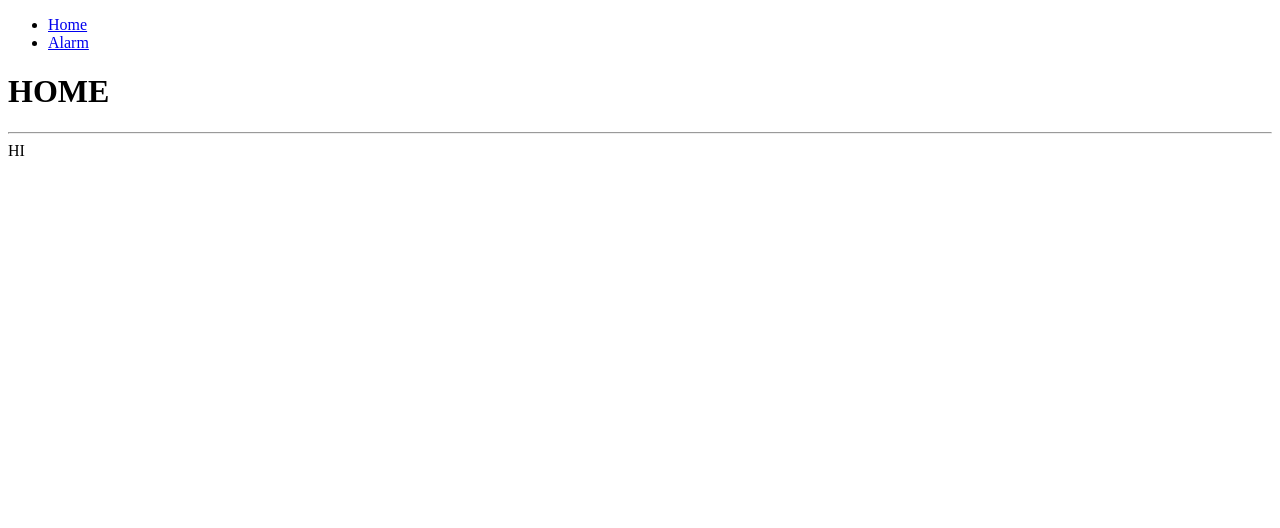
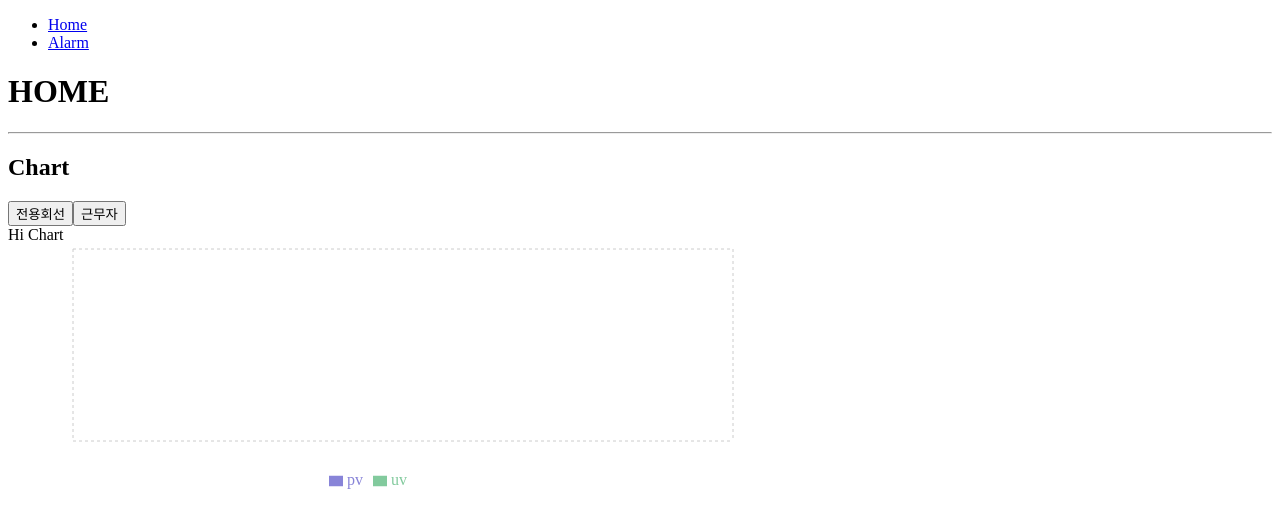
Before and after one commit to lazymonkey789/note-front, a React (Create React App) app: page / in a window 1280 px wide. Shown: the top 528 px of the page. Built offline with nearby package versions, Linux system fonts and the light colour scheme; no server answers.

Commit message:
차트 작성중

```diff
--- a/package.json
+++ b/package.json
@@ -11,6 +11,7 @@
     "react-dom": "^18.2.0",
     "react-router-dom": "^6.3.0",
     "react-scripts": "5.0.1",
+    "recharts": "^2.1.12",
     "web-vitals": "^2.1.4"
   },
   "scripts": {
--- /dev/null
+++ b/src/component/SetChart.js
@@ -0,0 +1,30 @@
+import {
+    BarChart,
+    CartesianGrid,
+    XAxis,
+    YAxis,
+    Tooltip,
+    Legend,
+    Bar,
+} from "recharts";
+
+const SetChart = () => {
+    return (
+        <div>
+            <>Hi Chart</>
+            <>
+                <BarChart width={730} height={250} data={5}>
+                    <CartesianGrid strokeDasharray="3 3" />
+                    <XAxis dataKey="name" />
+                    <YAxis />
+                    <Tooltip />
+                    <Legend />
+                    <Bar dataKey="pv" fill="#8884d8" />
+                    <Bar dataKey="uv" fill="#82ca9d" />
+                </BarChart>
+            </>
+        </div>
+    );
+};
+
+export default SetChart;
--- /dev/null
+++ b/src/route/Chart.js
@@ -0,0 +1,72 @@
+import { useEffect, useState } from "react";
+import SetChart from "../component/SetChart";
+
+const Chart = () => {
+    const [Datas, setDatas] = useState([]);
+    const [ChartX, SetChartX] = useState("");
+    const axios = require("axios").default;
+
+    const ChartVal = {};
+
+    const getDatas = async () => {
+        const json = await axios.get("http://localhost:8080/detail-list");
+        setDatas(json.data);
+    };
+    useEffect(() => {
+        getDatas();
+    }, []);
+
+    const onChartClick = (e) => {
+        const {
+            target: { id },
+        } = e;
+        /*         if (id === "전용회선") {
+            let result = Datas.map((data) => data.LineNo);
+
+            result.forEach((x) => {
+                ChartVal[x] = (ChartVal[x] || 0) + 1;
+            });
+            console.log(ChartVal);
+        }
+        if (id === "근무자") {
+            let result = Datas.map((data) => data.Worker);
+
+            result.forEach((x) => {
+                ChartVal[x] = (ChartVal[x] || 0) + 1;
+            });
+            console.log(ChartVal);
+        } */
+
+        let result = [];
+
+        result = [
+            Datas.map((data) => data.LineNo),
+            Datas.map((data) => data.Worker),
+        ];
+        result[0].forEach((x) => {
+            ChartVal[x] = (ChartVal[x] || 0) + 1;
+        });
+        console.log(ChartVal);
+    };
+    return (
+        <div>
+            <>
+                <h2>Chart</h2>
+            </>
+            <>
+                <button id="전용회선" onClick={onChartClick}>
+                    전용회선
+                </button>
+            </>
+            <>
+                <button id="근무자" onClick={onChartClick}>
+                    근무자
+                </button>
+            </>
+
+            <SetChart />
+        </div>
+    );
+};
+
+export default Chart;
--- a/src/route/home.js
+++ b/src/route/home.js
@@ -1,9 +1,13 @@
+import Chart from "./Chart";
+
 const Home = () => {
     return (
         <div>
             <h1>HOME</h1>
             <hr></hr>
-            <>HI</>
+            <>
+                <Chart />
+            </>
         </div>
     );
 };
```
Also changed, not shown: 1 other file (tests, documents, lock files or other folders).
